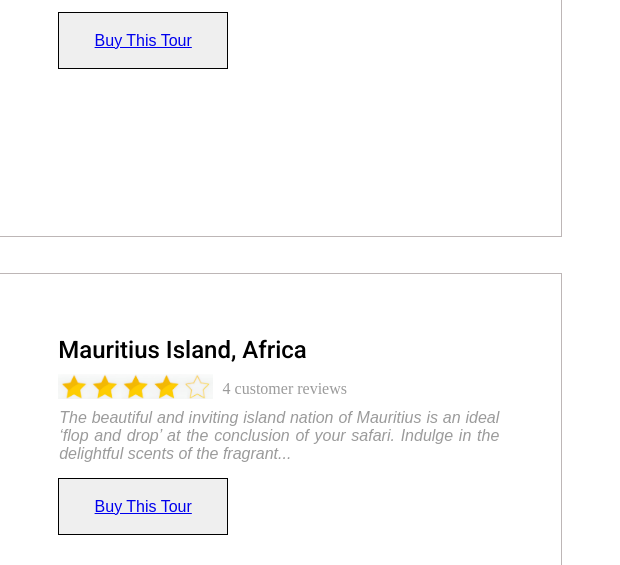
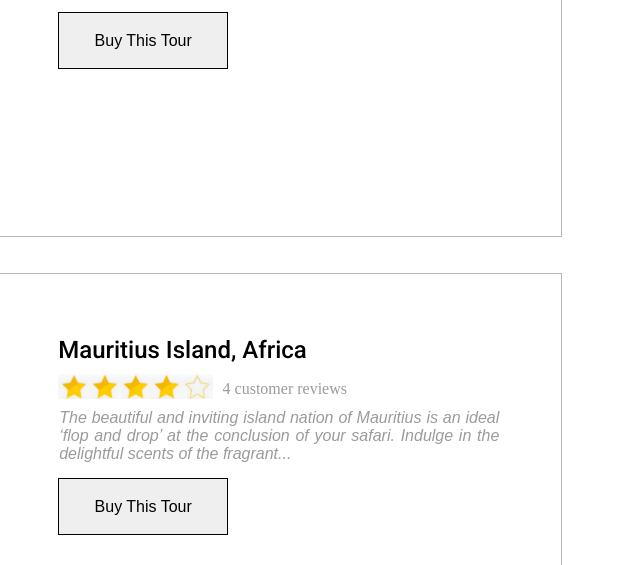
Before and after one commit to MrNmohamedAshiq/Travelagency, a plain HTML site: page tour.html in a window 1280 px wide. Shown: the part 1108-1673 px from the top of the page, 660-1280 px from the left. Drawn offline with nearby package versions, Linux system fonts and the light colour scheme.

Commit message:
Update tour.css

```diff
--- a/css/tour.css
+++ b/css/tour.css
@@ -147,7 +147,10 @@
     transition: 1s;
     color: white;
 }
-
+.offer_button a {
+    text-decoration: none;
+    color: black;
+}
 #amount {
     padding: 20px;
     background-color: #01b3a7;
```
